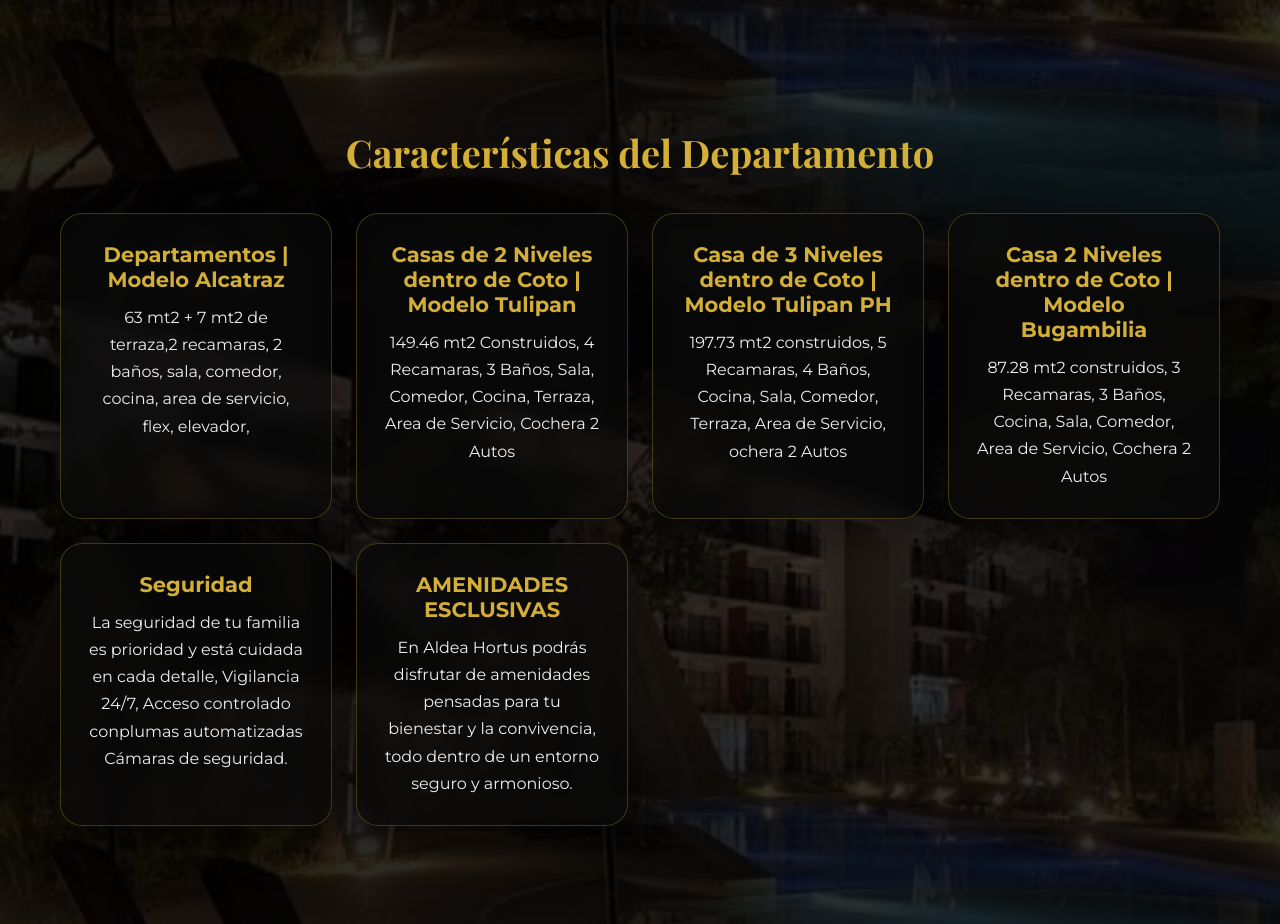
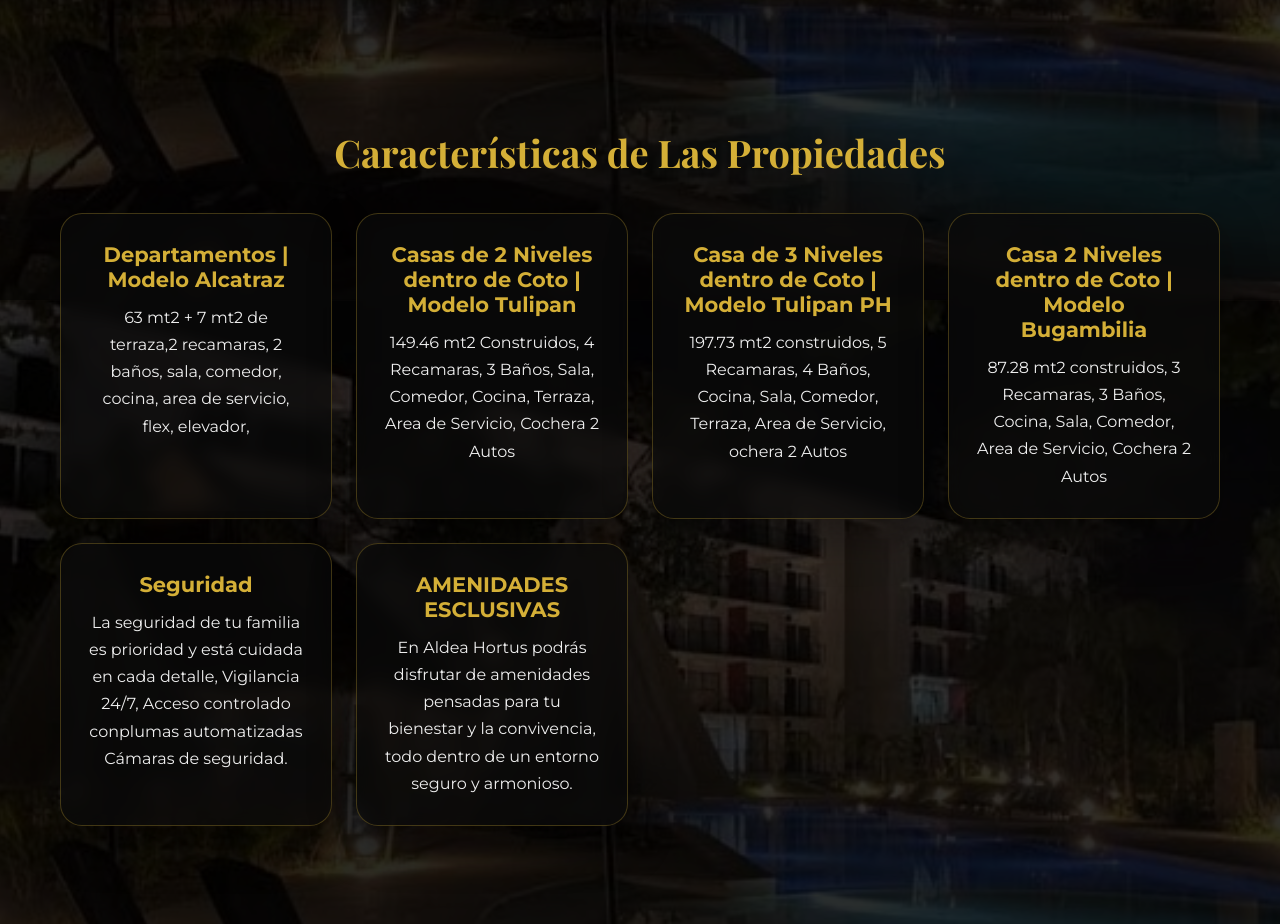
Before and after one commit to ventasrodrigomaldonado-ux/RODRIGO-ALDEAHORTUS, a plain HTML site: page index.html in a window 1280 px wide. Shown: the part 1300-2224 px from the top of the page. Drawn offline with nearby package versions, Linux system fonts and the light colour scheme.

Commit message:
Update index.html

```diff
--- a/index.html
+++ b/index.html
@@ -315,7 +315,7 @@ DESDE $ 1,990,000.00 MNX
 
 <section class="section">
 
-<h2>Características del Departamento</h2>
+<h2>Características de Las Propiedades</h2>
 
 <div class="features">
 
```
